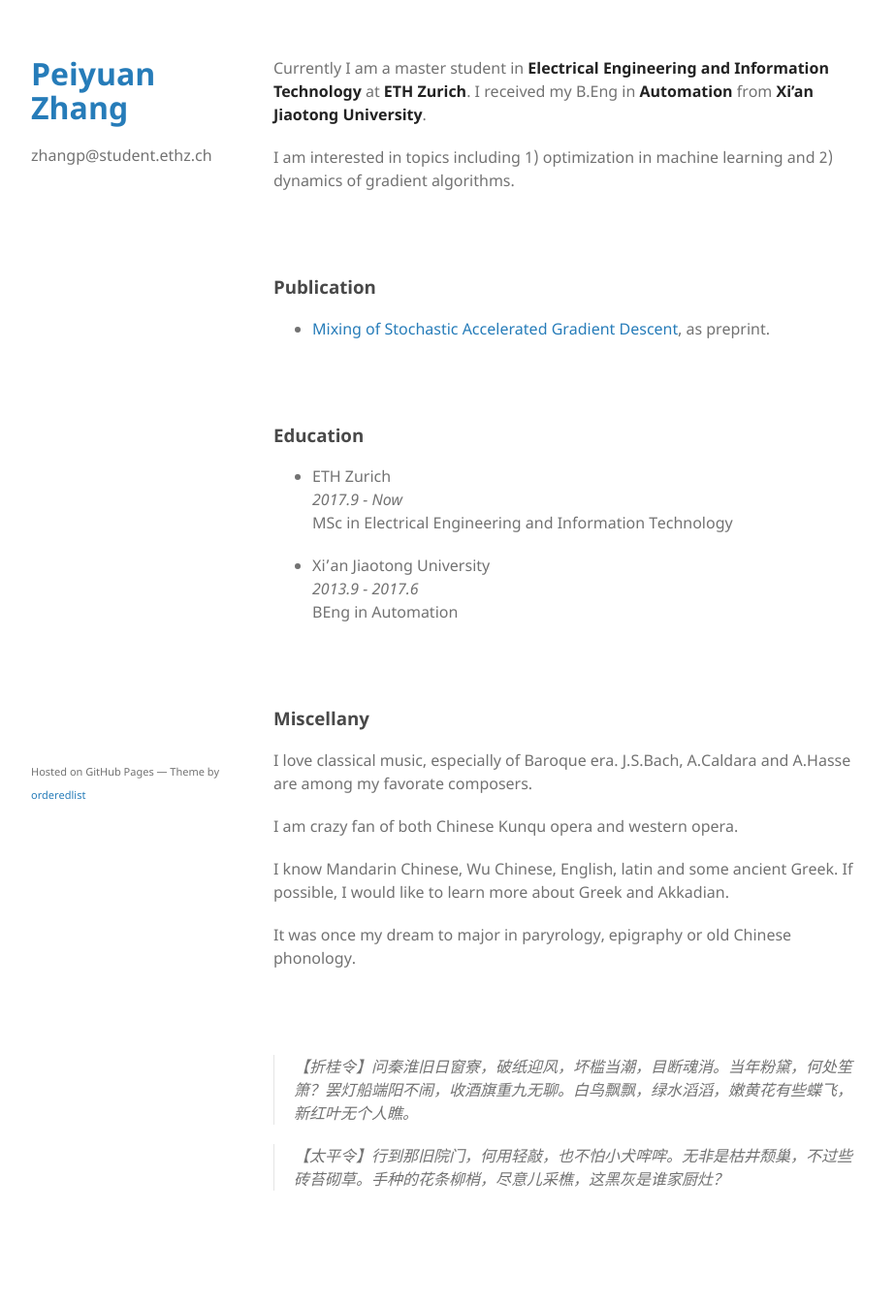
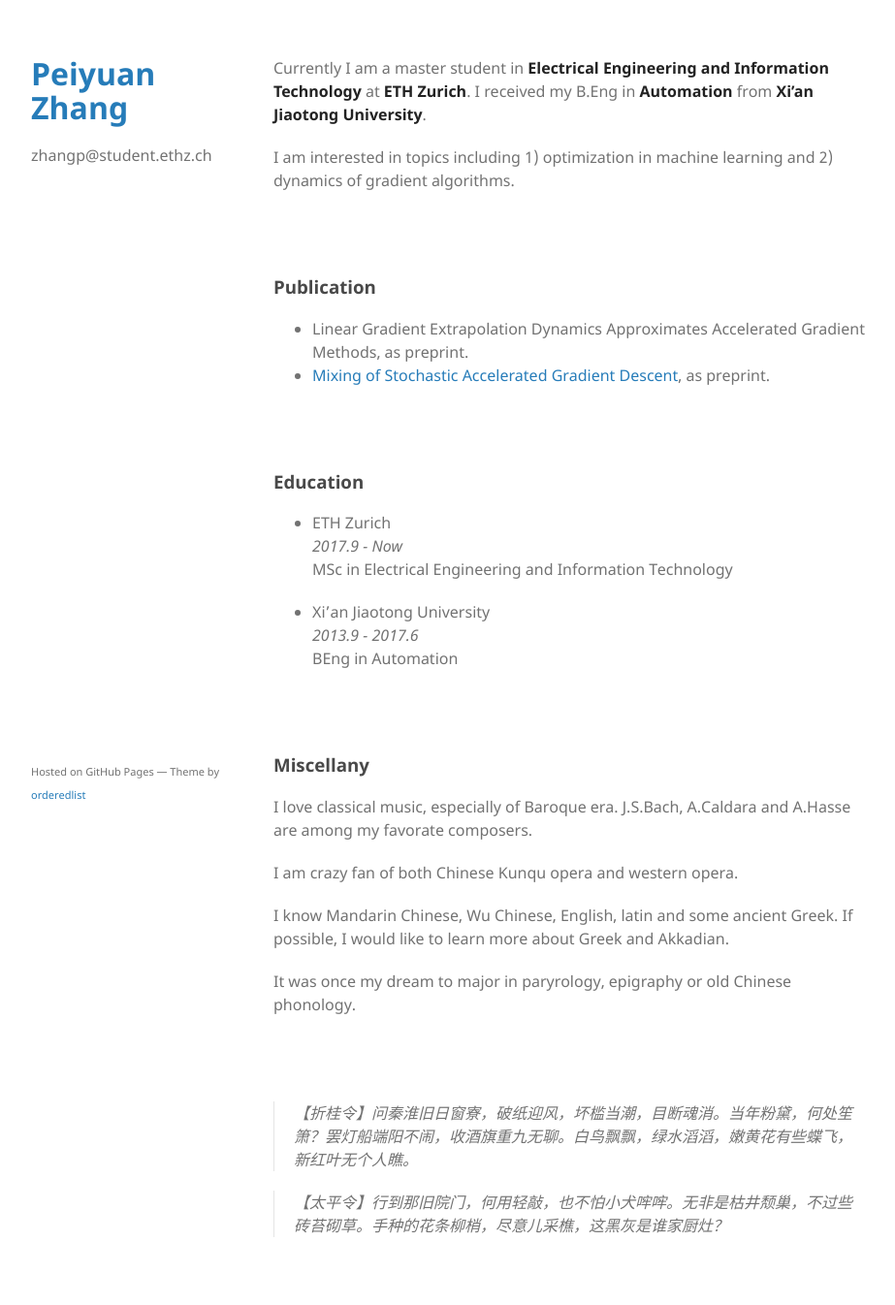
Before and after one commit to phei-iuen/phei-iuen.github.io, a Jekyll site: the page built from index.md, in a window 1280 px wide. Shown: the whole page at 97% size, without its empty margins (178-1101 px from the left). Built offline with Jekyll 4.4.1, drawn with Linux system fonts in a browser that asks for light colours; before the commit the page ends 1298 px from its top, so only the background shows below that.

Commit message:
Update index.md

```diff
--- a/index.md
+++ b/index.md
@@ -8,7 +8,7 @@ I am interested in topics including 1) optimization in machine learning and 2) d
 
 <br/><br/>
 ### Publication
-
+* Linear Gradient Extrapolation Dynamics Approximates Accelerated Gradient Methods, as preprint.
 * [Mixing of Stochastic Accelerated Gradient Descent](https://arxiv.org/abs/1910.14616), as preprint.
 
 <br/><br/>
```
